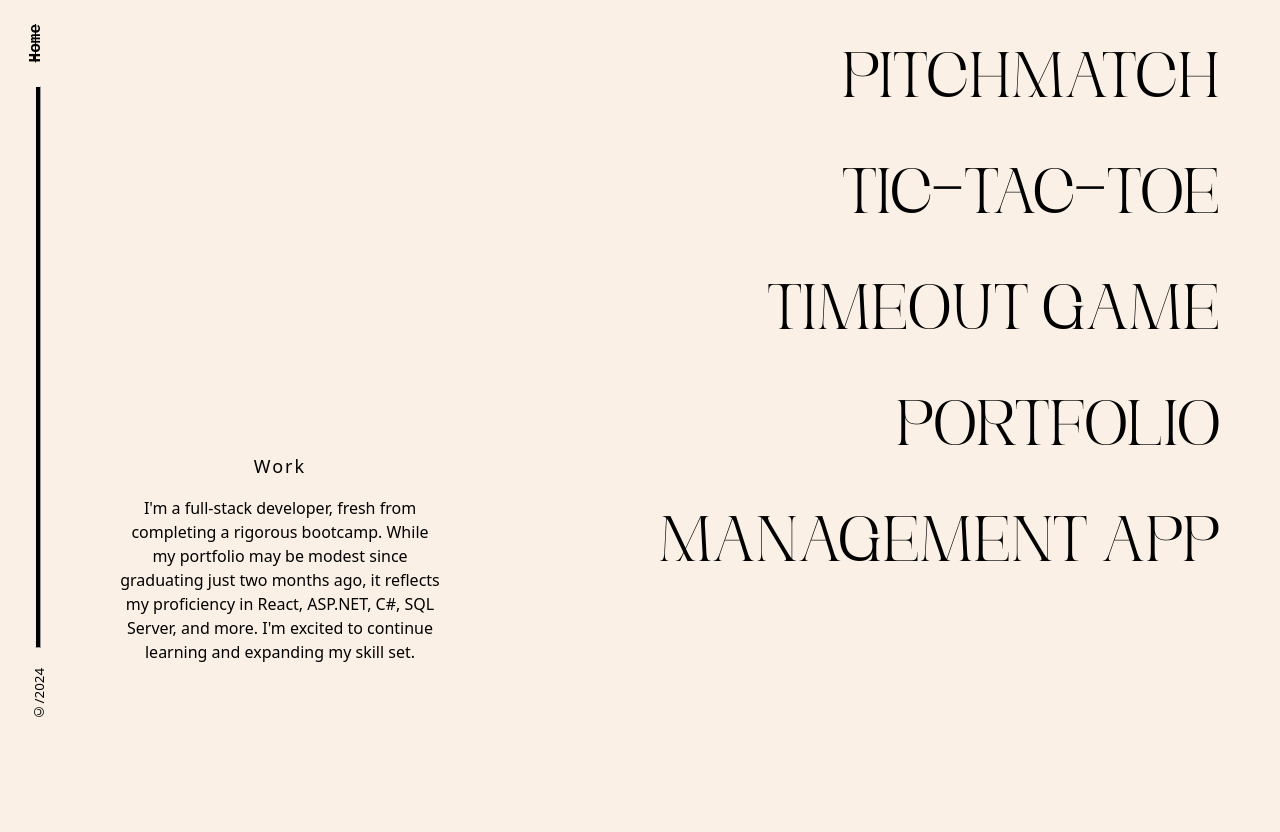
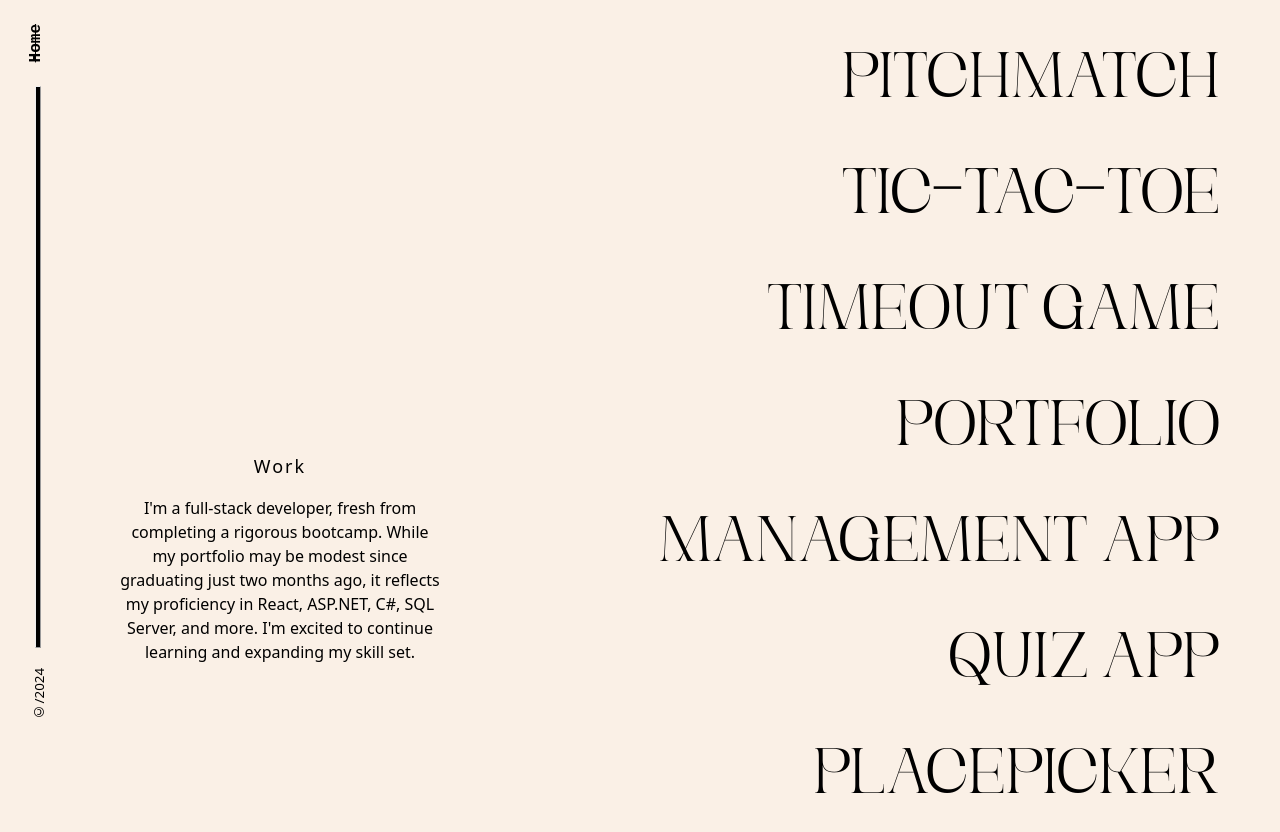
Before and after one commit to AgustinaScapusio/AgustinaPortfolio, a React (Vite) app: page /work in a window 1280 px wide. Before the commit the page ends 800 px from the top, so only its background shows below. Built offline with nearby package versions, Linux system fonts and the light colour scheme.

Commit message:
Add new buttons for Quiz App and Placepicker

```diff
--- a/src/pages/Work.tsx
+++ b/src/pages/Work.tsx
@@ -26,6 +26,10 @@ export default function Work() {
                 <Button text='TimeOut Game' onClick={() => window.open('https://time-out-game.vercel.app/', '_blank')} />
                 <Button text='Portfolio' onClick={() => window.open('https://github.com/AgustinaScapusio/AgustinaPortfolio', '_blank')} />
                 <Button text='Management App' onClick={() => window.open('https://management-project-six.vercel.app/', '_blank')} />
+                <Button text='Quiz App' onClick={() => window.open('https://quiz-app-two-lovat.vercel.app/', '_blank')} />
+                <Button text='Placepicker' onClick={() => window.open('https://placepicker-psi.vercel.app/', '_blank')} />
+
+
 
             </div>
         </div>
```
